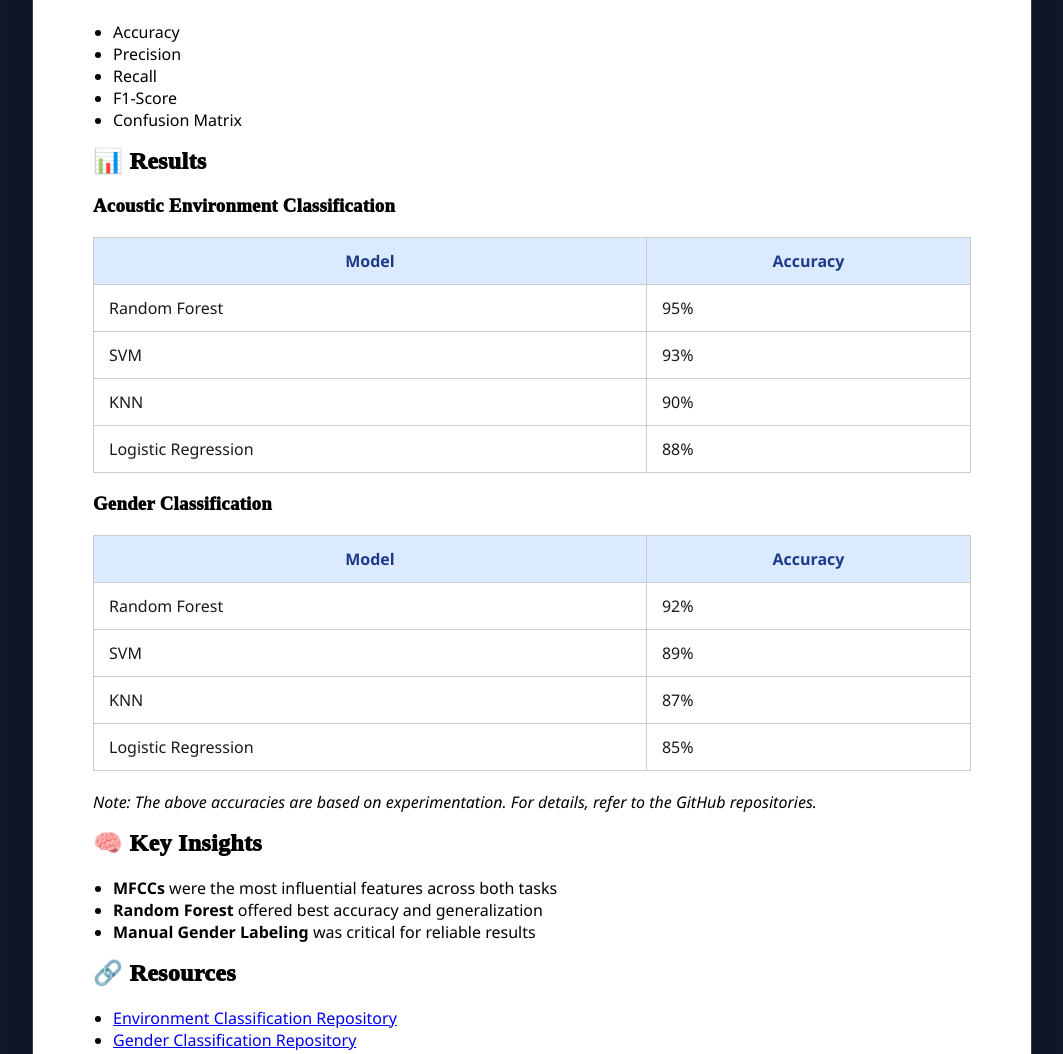
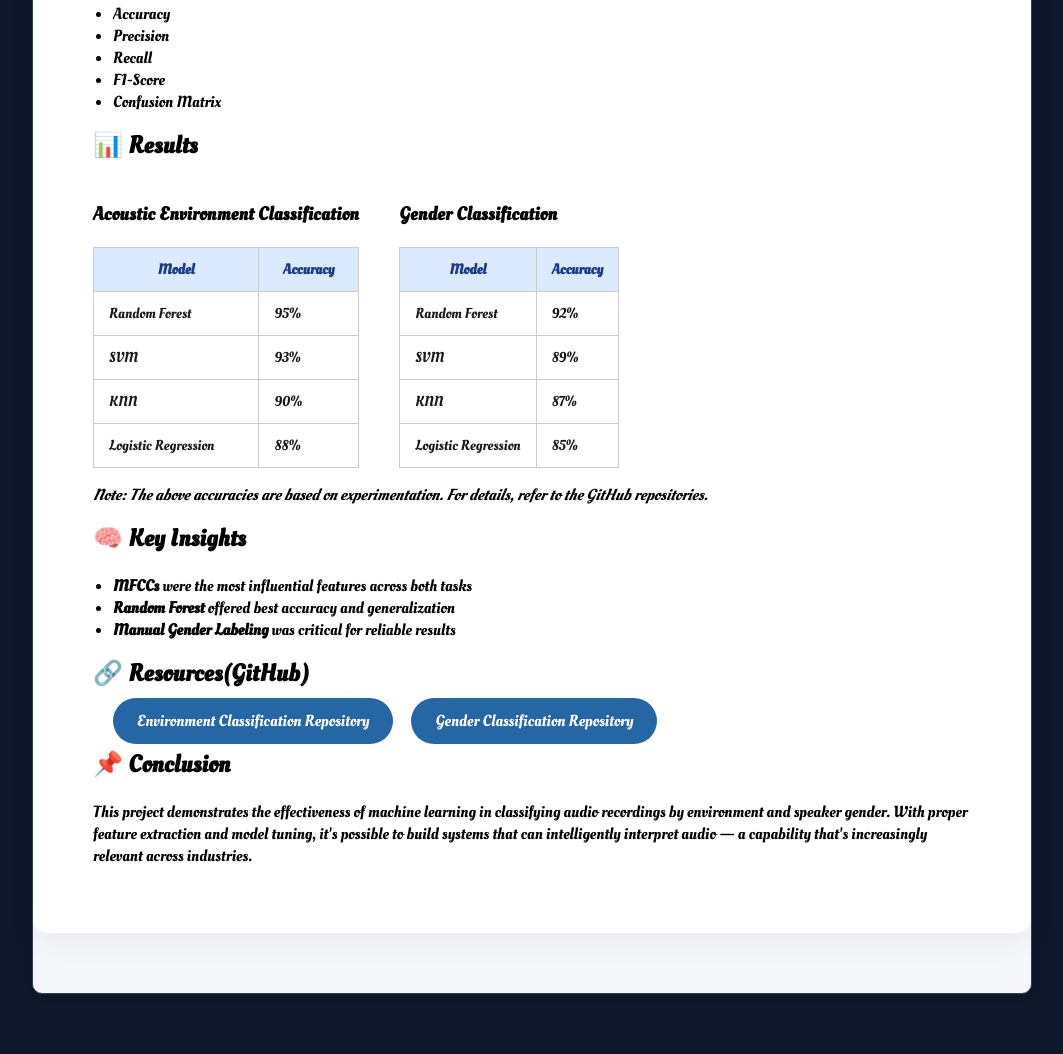
Before and after one commit to lasyaMundrathi/portfolio, a plain HTML site: page london_sound_blog.html in a window 1280 px wide. Shown: the part 1294-2348 px from the top of the page, without its empty margins (108-1171 px from the left). Drawn offline with Linux system fonts and the light colour scheme.

Commit message:
Update london_sound_blog.html

```diff
--- a/london_sound_blog.html
+++ b/london_sound_blog.html
@@ -5,11 +5,11 @@
     <meta charset="UTF-8">
     <meta name="viewport" content="width=device-width, initial-scale=1.0">
     <title>Mundrathi Lasya | Data Science Portfolio</title>
-    <link href="https://fonts.googleapis.com/css?family=Montserrat:400,700&display=swap" rel="stylesheet">
+    <link href="https://fonts.googleapis.com/css2?family=Oleo+Script&display=swap" rel="stylesheet">
     <style>
         /* Base styles */
         body {
-            font-family: 'Montserrat', sans-serif;
+            font-family: 'Oleo Script', cursive;
             margin: 0;
             padding: 0;
             transition: background-color 0.3s, color 0.3s;
@@ -76,7 +76,7 @@
         }
 
         header h1 {
-            font-family: 'Playfair Display', serif;
+            font-family: 'Oleo Script', cursive;
             font-size: 1.8em; /* or adjust as needed */
             font-weight: 700;
             margin: 0;
@@ -93,7 +93,7 @@
             width: 100%;
             z-index: 999;
             text-align: center;
-            font-family: 'Inter', sans-serif;
+            font-family: 'Oleo Script', cursive;
             letter-spacing: 0.5px;
             padding: 10px 0;
             transition: background-color 0.3s;
@@ -118,7 +118,7 @@
         }
 
         h2, h3, h4 {
-            font-family: 'Playfair Display', serif;
+            font-family: 'Oleo Script', cursive;
             color: #1f2937;
             font-weight: 1000;
             margin-bottom: 20px;
@@ -139,7 +139,7 @@
             padding: 6px 14px;
             margin: 6px 6px 0 0;
             border-radius: 999px;
-            font-family: 'Inter', sans-serif;
+            font-family: 'Oleo Script', cursive;
             font-weight: 500;
             font-size: 1.0 em;
             transition: background-color 0.3s, color 0.3s;
@@ -367,7 +367,7 @@
             }
         }
     </script>
-<section style="background-color: #f5f7fa; padding: 60px 0; font-family: 'Segoe UI', sans-serif;">
+<section style="background-color: #f5f7fa; padding: 60px 0; font-family: 'Oleo Script', cursive;">
     <div style="max-width: 1000px; margin: auto; background: #fff; padding: 50px 60px; border-radius: 15px; box-shadow: 0 8px 30px rgba(0,0,0,0.06);">
 
 
@@ -435,24 +435,32 @@
     </ul>
 
     <h2>📊 Results</h2>
+    <div style="display: flex; gap: 40px;">
 
+    <!-- Acoustic Environment Classification -->
+    <div>
     <h3>Acoustic Environment Classification</h3>
-    <table>
+    <table style="width: 100%; font-size: 0.9em; border-collapse: collapse; margin: 0;">
       <tr><th>Model</th><th>Accuracy</th></tr>
       <tr><td>Random Forest</td><td>95%</td></tr>
       <tr><td>SVM</td><td>93%</td></tr>
       <tr><td>KNN</td><td>90%</td></tr>
       <tr><td>Logistic Regression</td><td>88%</td></tr>
     </table>
+    </div>
 
+    <div>
     <h3>Gender Classification</h3>
-    <table>
+    <table style="width: 100%; font-size: 0.9em; border-collapse: collapse; margin: 0;">
       <tr><th>Model</th><th>Accuracy</th></tr>
       <tr><td>Random Forest</td><td>92%</td></tr>
       <tr><td>SVM</td><td>89%</td></tr>
       <tr><td>KNN</td><td>87%</td></tr>
       <tr><td>Logistic Regression</td><td>85%</td></tr>
     </table>
+      </div>
+
+</div>
     <p><em>Note: The above accuracies are based on experimentation. For details, refer to the GitHub repositories.</em></p>
 
     <h2>🧠 Key Insights</h2>
@@ -462,10 +470,10 @@
       <li><strong>Manual Gender Labeling</strong> was critical for reliable results</li>
     </ul>
 
-    <h2>🔗 Resources</h2>
+    <h2>🔗 Resources(GitHub)</h2>
     <ul>
-      <li><a href="https://github.com/lasyaMundrathi/MLEnd-London-Sounds-environment-classification" target="_blank">Environment Classification Repository</a></li>
-      <li><a href="https://github.com/lasyaMundrathi/MLEnd-London-Sounds-gender-classification" target="_blank">Gender Classification Repository</a></li>
+      <a href="https://github.com/lasyaMundrathi/MLEnd-London-Sounds-environment-classification" target="_blank" style="background-color: #2567a5; color: white; padding: 12px 24px; border-radius: 30px; text-decoration: none; font-weight: 300; margin-right: 15px;">Environment Classification Repository</a></li>
+      <a href="https://github.com/lasyaMundrathi/MLEnd-London-Sounds-gender-classification" target="_blank" style="background-color: #2567a5; color: white; padding: 12px 24px; border-radius: 30px; text-decoration: none; font-weight: 300; margin-right: 15px;">Gender Classification Repository</a></li>
     </ul>
 
     <h2>📌 Conclusion</h2>
```
